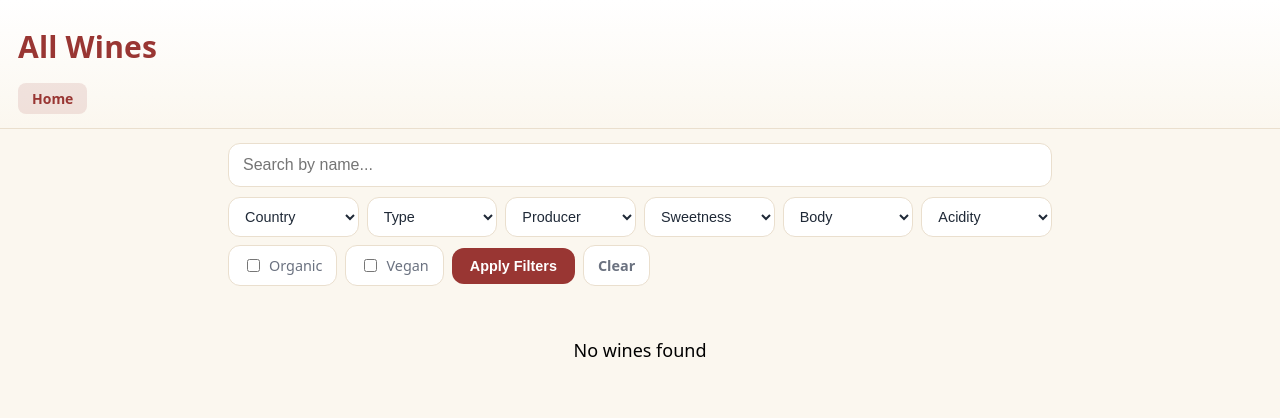
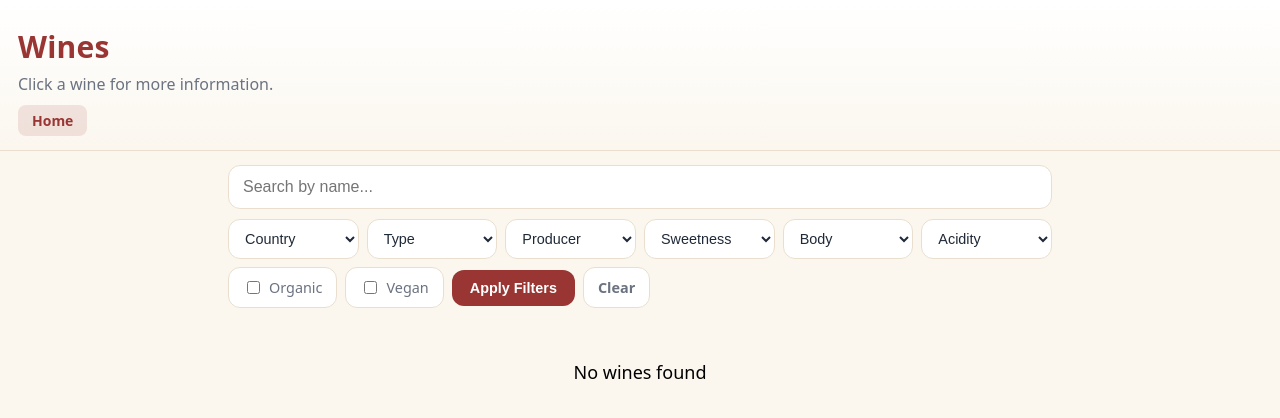
Before and after one commit to arthurbotto/supporters_bar_menu, a Flask app: page /wines in a window 1280 px wide. Shown: the top 418 px of the page. Run offline with Flask 3, Linux system fonts and the light colour scheme; data that the repository does not hold is empty; some libraries are stand-ins or nearby versions.

Commit message:
Add subtitle class <p> tag in wines.html

```diff
--- a/templates/wines.html
+++ b/templates/wines.html
@@ -13,7 +13,8 @@
 
 {% block content %}
   <header class="header">
-    <h1 class="title">All Wines</h1>
+    <h1 class="title">Wines</h1>
+    <p class="subtitle">Click a wine for more information.</p>
     <a class="home-btn" href="{{ url_for('get_home_page') }}">Home</a>
   </header>
   <div id="wine-filters" class="wine-filters">
```
